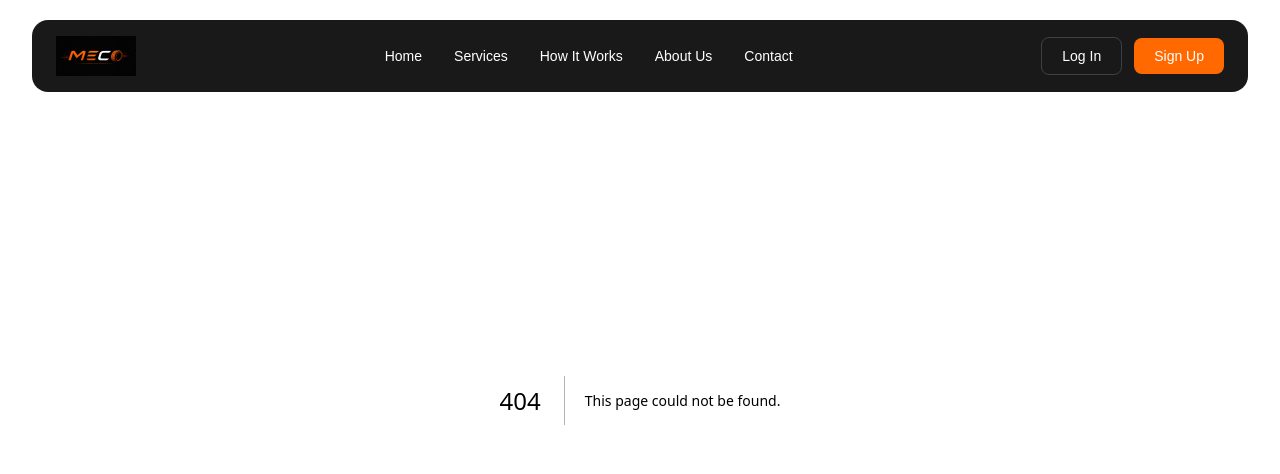
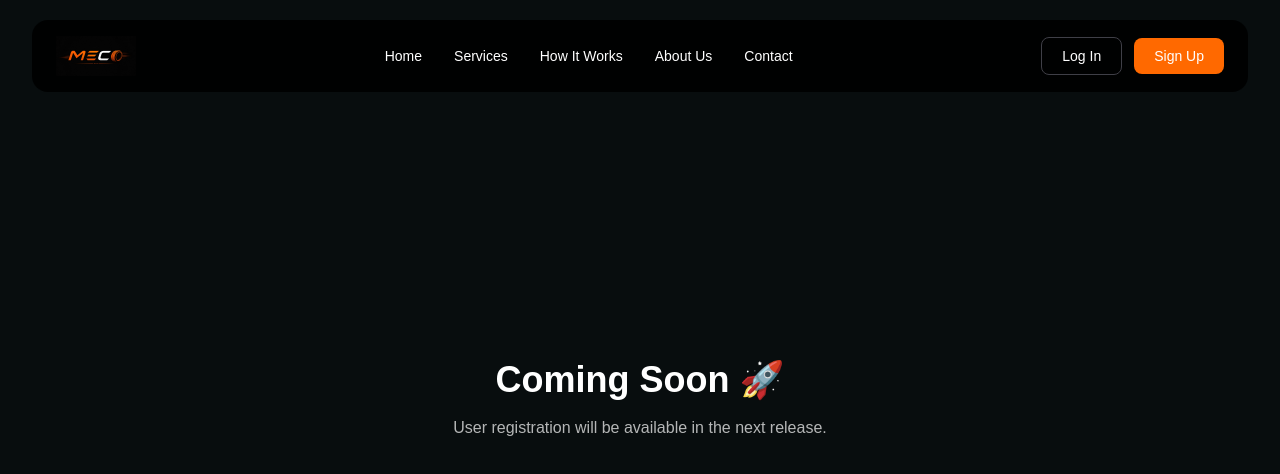
Before and after one commit to Temitope112/Meco, a Next.js app: page /sign-up in a window 1280 px wide. Before the commit this address had no page. Shown: the top 474 px of the page. Built offline with nearby package versions, Linux system fonts and the light colour scheme.

Commit message:
Added login and sign up coming soon pages

```diff
--- a/app/Component/layout/navbar.tsx
+++ b/app/Component/layout/navbar.tsx
@@ -48,13 +48,16 @@ export default function Navbar() {
 
           {/* Desktop Buttons */}
           <div className="hidden lg:flex items-center gap-3">
+             <Link href="/login">
               <button className="rounded-lg border border-zinc-700 px-5 py-2 text-sm text-white transition hover:border-zinc-500 cursor-pointer">
                 Log In
               </button>
-
+            </Link>
+            <Link href="/sign-up">
               <button className="rounded-lg bg-orange-500 px-5 py-2 text-sm font-medium text-white transition hover:bg-orange-600 cursor-pointer">
                 Sign Up
               </button>
+            </Link>
           </div>
 
           {/* Mobile Toggle */}
--- /dev/null
+++ b/app/login/page.tsx
@@ -0,0 +1,12 @@
+export default function LoginPage() {
+  return (
+    <div className="min-h-screen flex items-center justify-center bg-[#080d0e] text-white">
+      <div className="text-center">
+        <h1 className="text-4xl font-bold mb-4">Coming Soon 🚀</h1>
+        <p className="text-white/70">
+          User authentication will be available in the next release.
+        </p>
+      </div>
+    </div>
+  );
+}
--- /dev/null
+++ b/app/sign-up/page.tsx
@@ -0,0 +1,12 @@
+export default function SignupPage() {
+  return (
+    <div className="min-h-screen flex items-center justify-center bg-[#080d0e] text-white">
+      <div className="text-center">
+        <h1 className="text-4xl font-bold mb-4">Coming Soon 🚀</h1>
+        <p className="text-white/70">
+          User registration will be available in the next release.
+        </p>
+      </div>
+    </div>
+  );
+}
```
Lines whose indentation alone changed are shown as unchanged.
